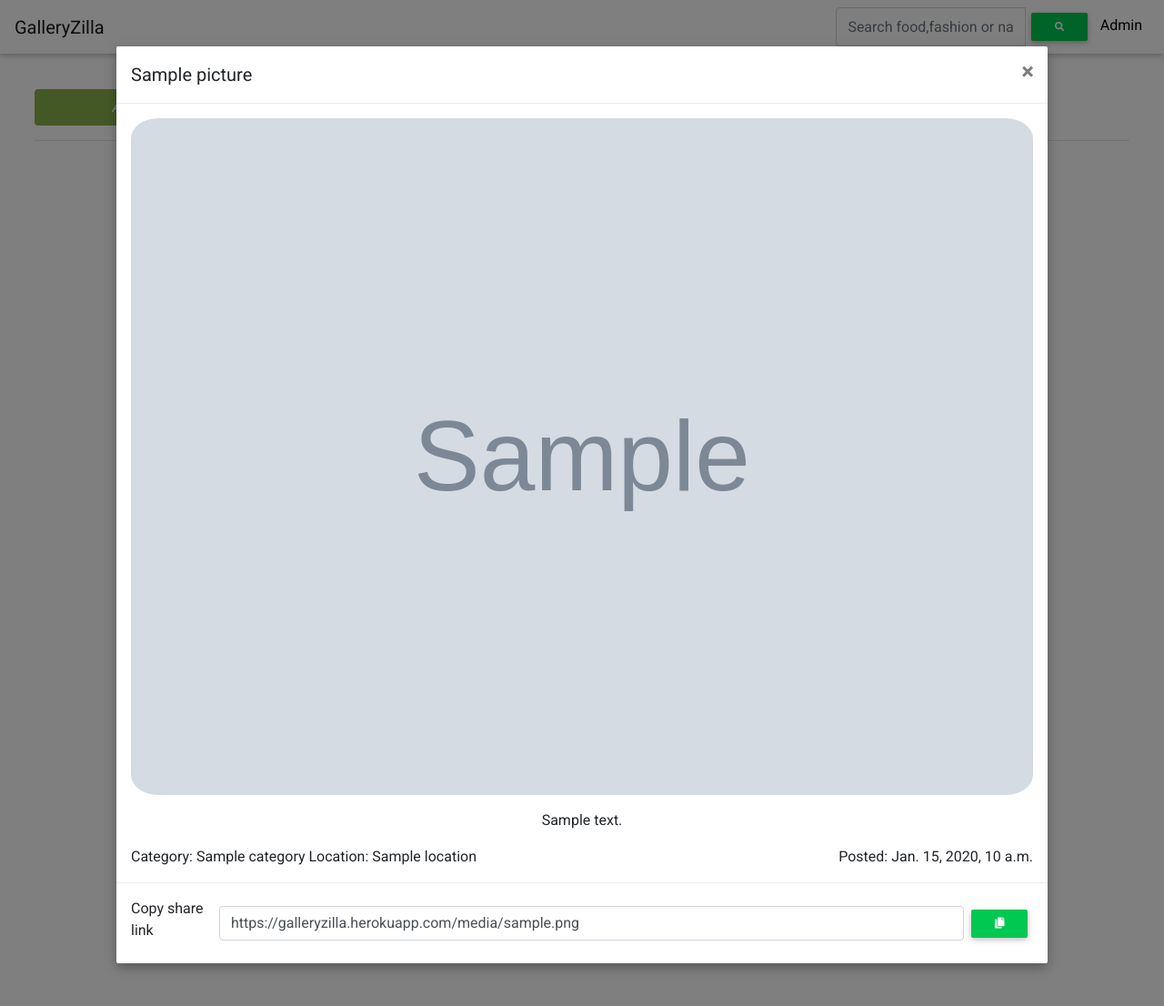
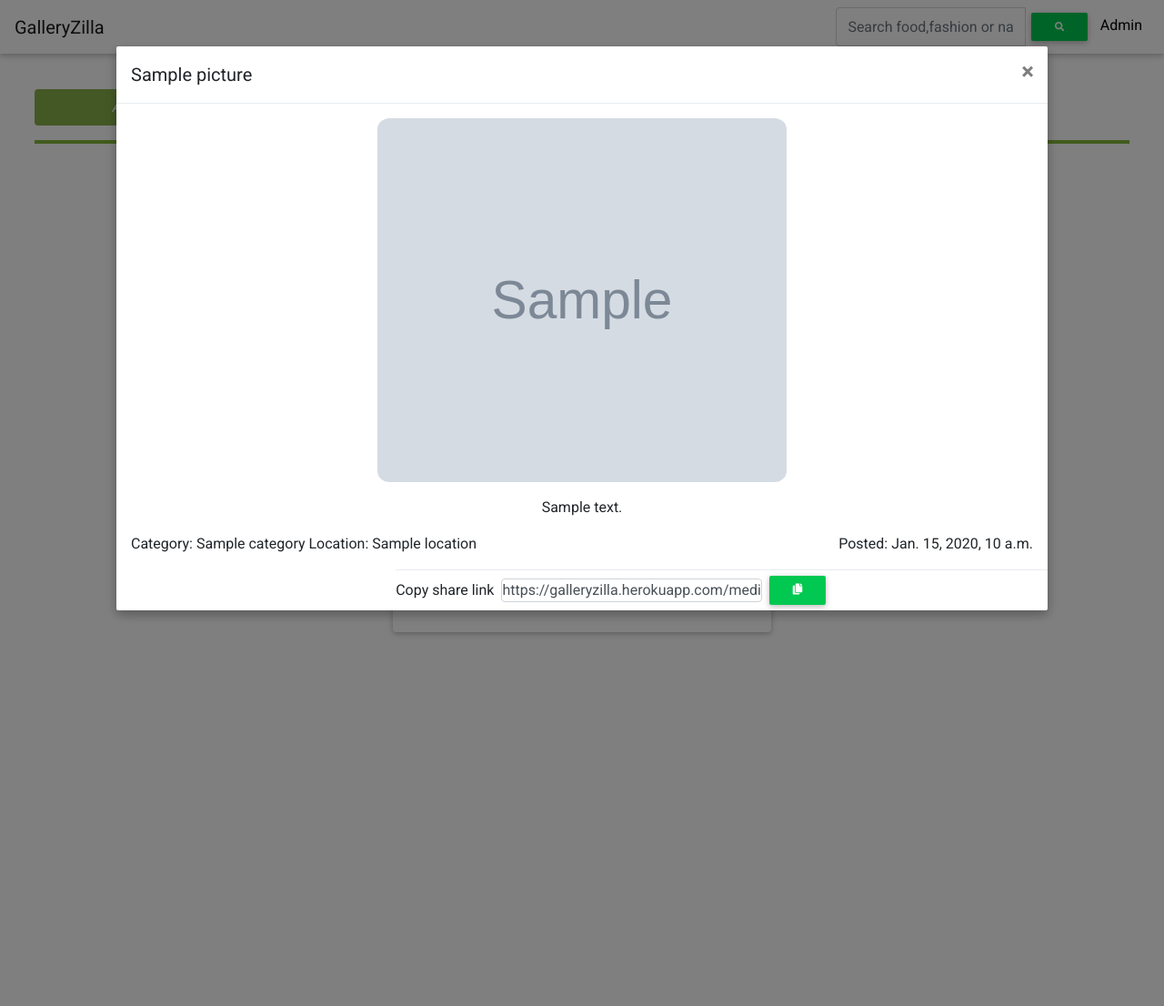
Before and after one commit to Clemo97/django-week-1, a Django app: template picture/templates/all-pictures/index.html in a window 1280 px wide, after a click that opens the changed part. Shown: the top 1106 px of the page at 91% size. Run offline with Django 3.2, Linux system fonts and the light colour scheme; the template is opened without the code that fills it: most values are stand-ins (such as "Sample title", 1, 10 or a date in 2020); grey boxes marked "Sample" are stand-in pictures; some libraries are stand-ins or nearby versions.

Commit message:
css for modal and footer

```diff
--- a/picture/static/css/index.css
+++ b/picture/static/css/index.css
@@ -58,3 +58,32 @@ img {
     margin: 10%;
     margin-top: 4% !important;
 }
+.modal-full .modal-content {
+    min-height: 30vh;
+}
+
+.img-fluid {
+    width: 450px !important;
+    height: 400px !important;
+}
+
+.modal-footer input {
+    padding: 0;
+    margin: 0;
+    width: 40% !important;
+}
+
+.modal-footer {
+    padding: 0;
+    margin: 0;
+    margin-left: 30% !important;
+}
+
+label {
+    padding: 0;
+    margin: 0;
+}
+
+hr {
+    border: 2px solid rgba(103, 165, 9, 0.8);
+}
```
